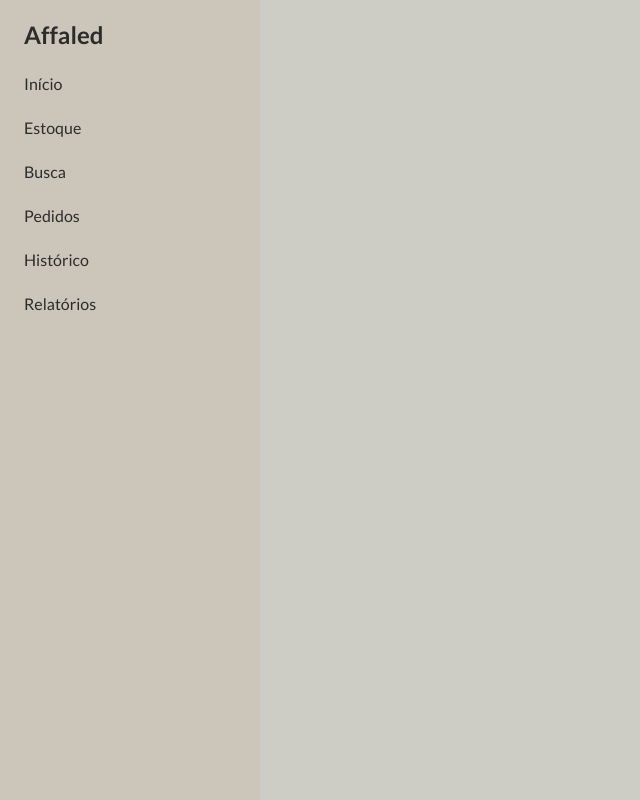
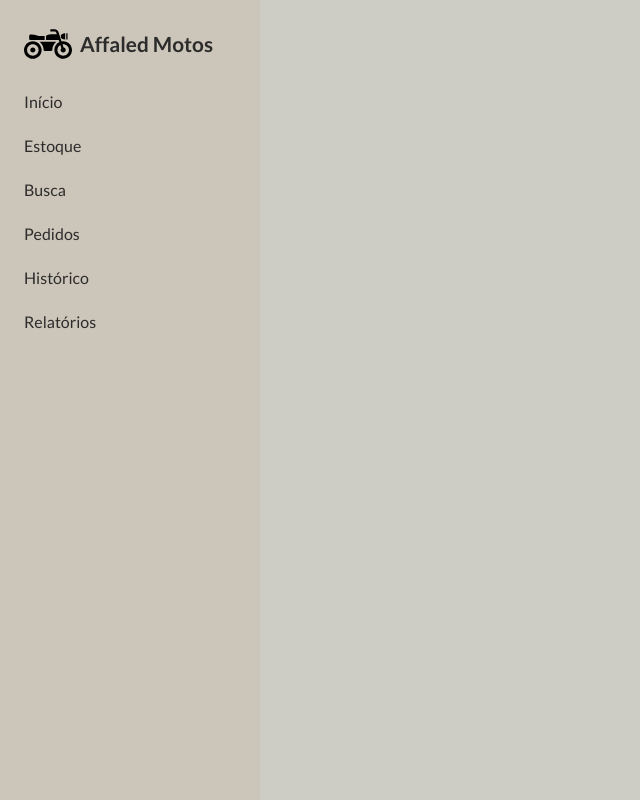
Before and after one commit to Affaled/Suit-Guide, a React (Vite) app: page / in a window 1280 px wide. Shown: the whole page, without its empty margins (0-640 px from the left). Built offline with nearby package versions, Linux system fonts and the light colour scheme; a web font is replaced by a local one.

Commit message:
adição da logo no drawer

```diff
--- a/src/assets/styles/components/_Drawer.scss
+++ b/src/assets/styles/components/_Drawer.scss
@@ -13,18 +13,26 @@
   background-color: $auxiliar-color;
 
   &__logo {
-    display: inline-block;
+    display: flex;
+
+    align-items: center;
+    gap: 0.5rem;
 
     width: 100%;
 
     padding: 0.75rem 1rem;
 
+    & img {
+      display: inline-block;
+
+      max-width: 3rem;
+      max-height: 3rem;
+    }
+
     & h1 {
-      display: block;
+      display: inline-block;
 
-      width: 100%;
-
-      font-size: 1.5rem;
+      font-size: 1.3rem;
     }
   }
 
--- a/src/assets/styles/global/index.css
+++ b/src/assets/styles/global/index.css
@@ -10,14 +10,20 @@
   background-color: #ccc5b9;
 }
 .Drawer__logo {
-  display: inline-block;
+  display: flex;
+  align-items: center;
+  gap: 0.5rem;
   width: 100%;
   padding: 0.75rem 1rem;
 }
+.Drawer__logo img {
+  display: inline-block;
+  max-width: 3rem;
+  max-height: 3rem;
+}
 .Drawer__logo h1 {
-  display: block;
-  width: 100%;
-  font-size: 1.5rem;
+  display: inline-block;
+  font-size: 1.3rem;
 }
 .Drawer__nav {
   display: block;
--- a/src/components/Drawer.jsx
+++ b/src/components/Drawer.jsx
@@ -1,10 +1,12 @@
 import React from "react";
+import logo from "../assets/svg/logo.svg";
 
 export default function Drawer() {
   return (
     <div className="Drawer">
       <div className="Drawer__logo">
-        <h1>Affaled</h1>
+        <img src={logo} alt="Logo" />
+        <h1>Affaled Motos</h1>
       </div>
       <nav className="Drawer__nav">
         <ul>
```
Also changed, not shown: 1 other file (tests, documents, lock files or other folders).
